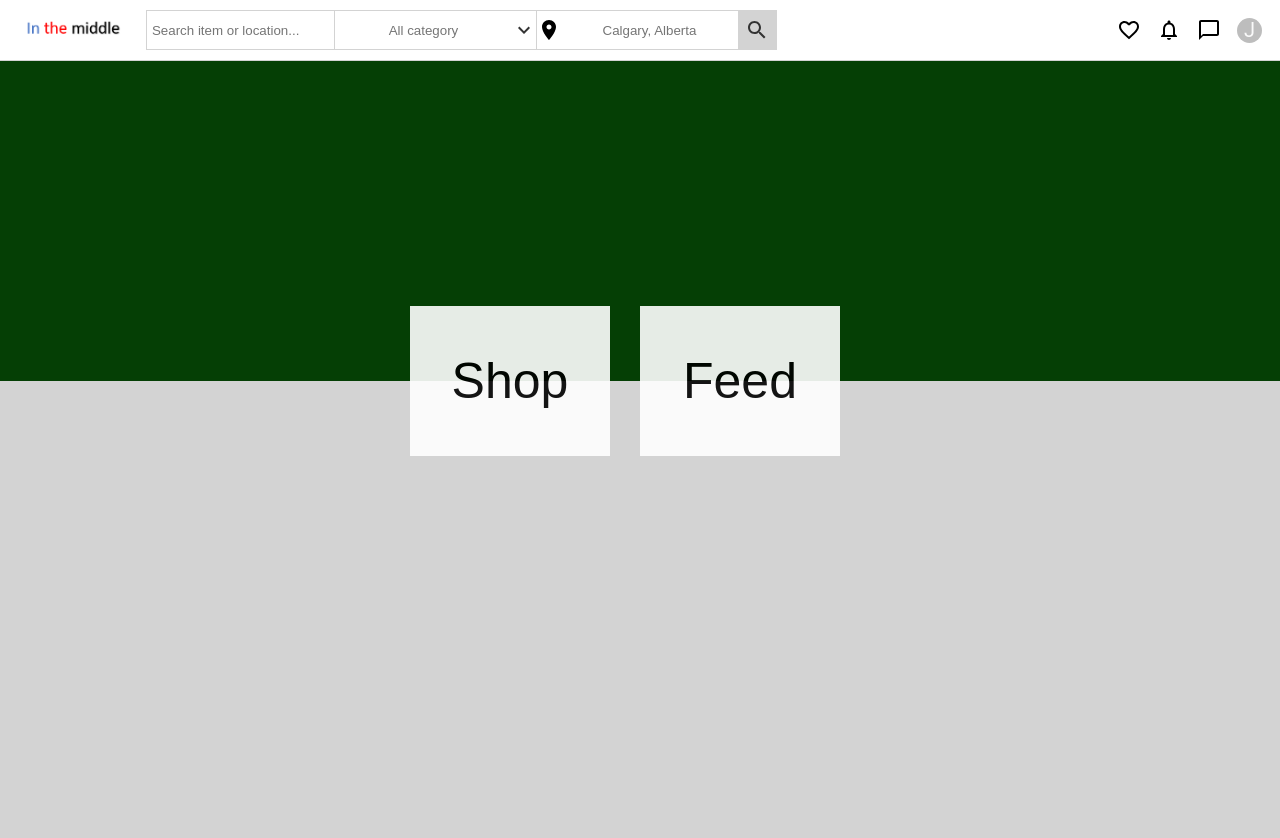
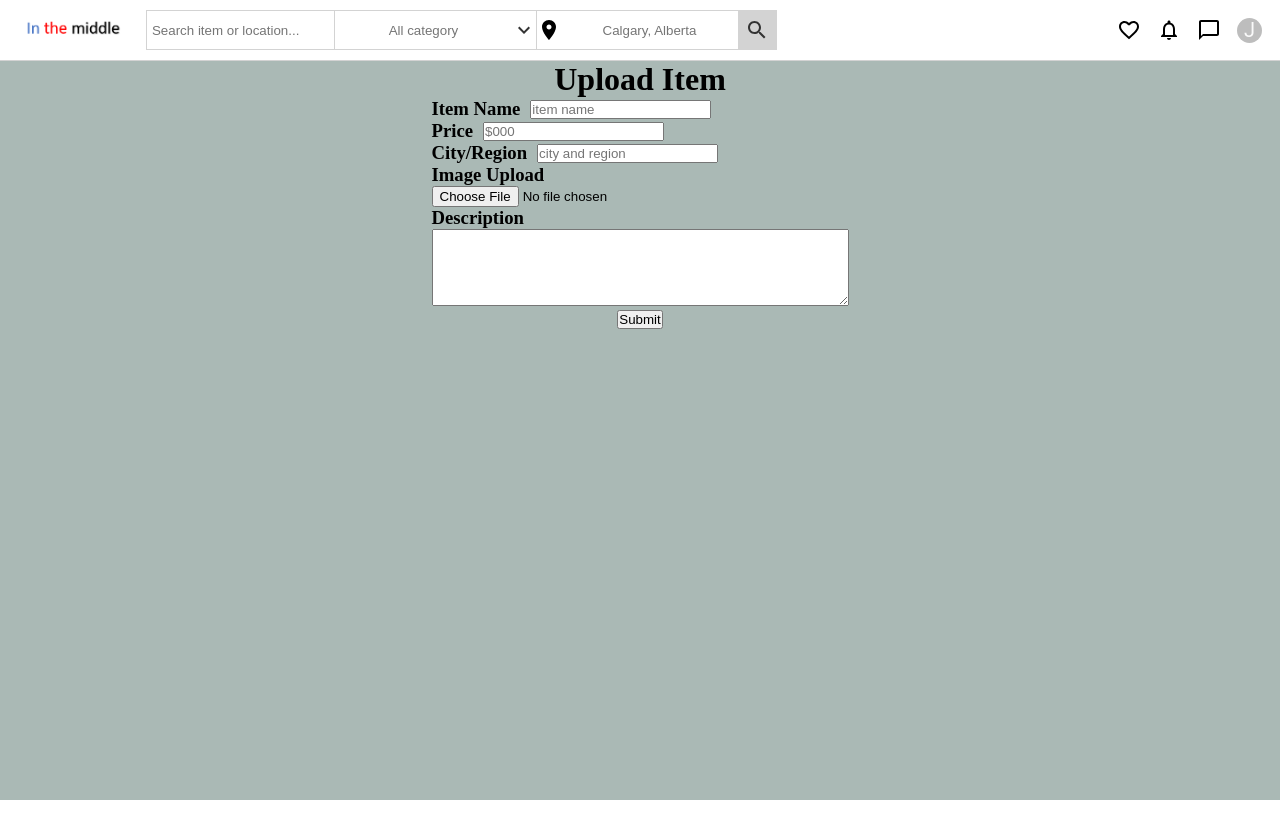
Before and after one commit to Jaehan-Kevin-Kim/InTheMiddle, a React (Create React App) app in the folder in_the_middle/: page /uploadItem in a window 1280 px wide. Shown: the top 838 px of the page. After the commit the page ends 800 px from the top, so only its background shows below. Built offline with nearby package versions, Linux system fonts and the light colour scheme.

Commit message:
Implemented basic functions for item upload and shop item lists

```diff
--- a/in_the_middle/src/App.js
+++ b/in_the_middle/src/App.js
@@ -1,16 +1,33 @@
 import React from "react";
 // import Shop from './components/shop/Shop';
 import Main from "./components/main/Main";
-import { BrowserRouter as Router } from "react-router-dom";
+import { BrowserRouter as Router, Link, Route } from "react-router-dom";
 import Login from "./components/login/Login";
 import Shop from "./components/shop/Shop";
 import ShopDetail from "./components/shopDetail/ShopDetail";
+import UploadItem from "./components/uploadItem/UploadItem";
 
 function App() {
   return (
     <>
       {/* <Shop /> */}
-      <Main />
+
+      <Router>
+        <Route exact path='/' component={Main}>
+          <Main />
+        </Route>
+        {/* <Link to='/shop'>Shop</Link> */}
+        <Route path='/shop' component={Shop}>
+          <Shop />
+        </Route>
+        <Route path='/shopDetail' component={ShopDetail}>
+          <ShopDetail />
+        </Route>
+        <Route path='/uploadItem' component={UploadItem}>
+          <UploadItem />
+        </Route>
+      </Router>
+
       {/* <Router>
         <Route path='/' component={Login} />
         <Route path='/main' component={Main} />
--- a/in_the_middle/src/components/main/Main.css
+++ b/in_the_middle/src/components/main/Main.css
@@ -18,7 +18,7 @@
   align-items: center;
 }
 
-.selectBox > button {
+.selectBox  button {
   border: none;
   background-color: white;
   outline: 0;
--- a/in_the_middle/src/components/main/Main.js
+++ b/in_the_middle/src/components/main/Main.js
@@ -2,27 +2,33 @@ import React from "react";
 import "./Main.css";
 import Header from "../header/Header";
 import Shop from "../shop/Shop";
-import { BrowserRouter, Route } from "react-router-dom";
+import { BrowserRouter, Link, Route } from "react-router-dom";
 
-function Main({ onShopClick }) {
+// function Main({ onShopClick }) {
+function Main() {
   // const onClick = () => {
   //   <Shop />;
+  // };
+  // const toShop = () => {
+  //   <BrowserRouter>
+  //     <Route path='/shop' component={Shop}>
+  //       <Shop />
+  //     </Route>
+  //   </BrowserRouter>;
   // };
   return (
     <>
       <Header />
-      <BrowserRouter>
-        <Route path='/shop' component={Shop}>
-          Home
-        </Route>
-      </BrowserRouter>
       <div className='main__main'>
         <div className='main__bennerImg'>
           <img src='' alt='' />
         </div>
         <div className='main__selectBox'>
           <div className='selectBox'>
-            <button onClick={onShopClick}>Shop</button>
+            {/* <button onClick={onShopClick}>Shop</button> */}
+            <Link to='/shop'>
+              <button>Shop</button>
+            </Link>
 
             {/* </div>
           <div className='selectBox'> */}
--- a/in_the_middle/src/components/shop/Shop.css
+++ b/in_the_middle/src/components/shop/Shop.css
@@ -1,6 +1,19 @@
 .container {
     background: rgb(170, 185, 181);
     margin: 0 auto;
+}
+.shop_button {
+    width: 100%;
+    position: relative;
+
+}
+
+.shop_button .btn_post {
+    cursor: pointer;
+    position: absolute;
+    width: 100px;
+    top: 15px;
+    right: 15px;
 }
 
 .shop__main {
--- a/in_the_middle/src/components/shop/Shop.js
+++ b/in_the_middle/src/components/shop/Shop.js
@@ -1,16 +1,83 @@
-import React from "react";
-
+import React, { useState, useEffect } from "react";
 import "./Shop.css";
-
 import Header from "../header/Header";
+import { Link } from "react-router-dom";
+import ShopItem from "./ShopItem";
 
 function Shop() {
+  const [itemImg, setItemImg] = useState("");
+  const [itemName, setItemName] = useState("");
+  const [itemCost, setItemCost] = useState("");
+  const [itemViews, setItemViews] = useState(0);
+
+  useEffect(() => {
+    setItemImg(
+      "https://specials-images.forbesimg.com/imageserve/5d3703e2f1176b00089761a6/960x0.jpg?cropX1=836&cropX2=5396&cropY1=799&cropY2=3364"
+    );
+    setItemName("Laptop");
+    setItemCost(500);
+    setItemViews(200);
+  }, []);
+
   return (
     <>
       <div className='container'>
         <Header />
+        <div className='shop_button'>
+          <Link to='/uploadItem'>
+            <button className='btn_post'>Post Ad</button>
+          </Link>
+        </div>
         <div className='shop__main'>
+          <Link to='/shopDetail'>
+            <div className='item'>
+              <ShopItem img={itemImg} name={itemName} cost={itemCost} views={itemViews} />
+              {/* <img
+                src='https://specials-images.forbesimg.com/imageserve/5d3703e2f1176b00089761a6/960x0.jpg?cropX1=836&cropX2=5396&cropY1=799&cropY2=3364'
+                alt=''
+              />
+              <p>Laptop</p>
+              <p>$500</p>
+              <p>Views</p> */}
+            </div>
+          </Link>
+          {/* <div className='item'>
+            <img
+              src='https://specials-images.forbesimg.com/imageserve/5d3703e2f1176b00089761a6/960x0.jpg?cropX1=836&cropX2=5396&cropY1=799&cropY2=3364'
+              alt=''
+            />
+            <p>Laptop</p>
+            <p>$500</p>
+            <p>Views</p>
+          </div>
           <div className='item'>
+            <img
+              src='https://specials-images.forbesimg.com/imageserve/5d3703e2f1176b00089761a6/960x0.jpg?cropX1=836&cropX2=5396&cropY1=799&cropY2=3364'
+              alt=''
+            />
+            <p>Laptop</p>
+            <p>$500</p>
+            <p>Views</p>
+          </div>
+          <div className='item' onClick={toShopItem}>
+            <img
+              src='https://specials-images.forbesimg.com/imageserve/5d3703e2f1176b00089761a6/960x0.jpg?cropX1=836&cropX2=5396&cropY1=799&cropY2=3364'
+              alt=''
+            />
+            <p>Laptop</p>
+            <p>$500</p>
+            <p>Views</p>
+          </div>
+          <div className='item' onClick={toShopItem}>
+            <img
+              src='https://specials-images.forbesimg.com/imageserve/5d3703e2f1176b00089761a6/960x0.jpg?cropX1=836&cropX2=5396&cropY1=799&cropY2=3364'
+              alt=''
+            />
+            <p>Laptop</p>
+            <p>$500</p>
+            <p>Views</p>
+          </div>
+          <div className='item' onClick={toShopItem}>
             <img
               src='https://specials-images.forbesimg.com/imageserve/5d3703e2f1176b00089761a6/960x0.jpg?cropX1=836&cropX2=5396&cropY1=799&cropY2=3364'
               alt=''
@@ -45,52 +112,7 @@ function Shop() {
             <p>Laptop</p>
             <p>$500</p>
             <p>Views</p>
-          </div>
-          <div className='item'>
-            <img
-              src='https://specials-images.forbesimg.com/imageserve/5d3703e2f1176b00089761a6/960x0.jpg?cropX1=836&cropX2=5396&cropY1=799&cropY2=3364'
-              alt=''
-            />
-            <p>Laptop</p>
-            <p>$500</p>
-            <p>Views</p>
-          </div>
-          <div className='item'>
-            <img
-              src='https://specials-images.forbesimg.com/imageserve/5d3703e2f1176b00089761a6/960x0.jpg?cropX1=836&cropX2=5396&cropY1=799&cropY2=3364'
-              alt=''
-            />
-            <p>Laptop</p>
-            <p>$500</p>
-            <p>Views</p>
-          </div>
-          <div className='item'>
-            <img
-              src='https://specials-images.forbesimg.com/imageserve/5d3703e2f1176b00089761a6/960x0.jpg?cropX1=836&cropX2=5396&cropY1=799&cropY2=3364'
-              alt=''
-            />
-            <p>Laptop</p>
-            <p>$500</p>
-            <p>Views</p>
-          </div>
-          <div className='item'>
-            <img
-              src='https://specials-images.forbesimg.com/imageserve/5d3703e2f1176b00089761a6/960x0.jpg?cropX1=836&cropX2=5396&cropY1=799&cropY2=3364'
-              alt=''
-            />
-            <p>Laptop</p>
-            <p>$500</p>
-            <p>Views</p>
-          </div>
-          <div className='item'>
-            <img
-              src='https://specials-images.forbesimg.com/imageserve/5d3703e2f1176b00089761a6/960x0.jpg?cropX1=836&cropX2=5396&cropY1=799&cropY2=3364'
-              alt=''
-            />
-            <p>Laptop</p>
-            <p>$500</p>
-            <p>Views</p>
-          </div>
+          </div> */}
         </div>
       </div>
     </>
--- /dev/null
+++ b/in_the_middle/src/components/shop/ShopItem.js
@@ -0,0 +1,15 @@
+import React from "react";
+
+function ShopItem({ img, name, cost, views }) {
+  console.log(img, name, cost, views);
+  return (
+    <div className='item'>
+      <img src={img} alt='car' />
+      <p>{name}</p>
+      <p>${cost}</p>
+      <p>{views}</p>
+    </div>
+  );
+}
+
+export default ShopItem;
--- /dev/null
+++ b/in_the_middle/src/components/uploadItem/UploadItem.css
@@ -0,0 +1,18 @@
+
+
+.upload_form {
+  display: flex;
+  flex-direction: column;
+  /* width: 80%; */
+  /* align-items: center; */
+}
+
+.upload_input {
+  display: flex;
+  width: 100%;
+  align-items: center;
+}
+
+.upload_input > h3 {
+  margin-right: 10px;
+}
--- /dev/null
+++ b/in_the_middle/src/components/uploadItem/UploadItem.js
@@ -0,0 +1,84 @@
+import React, { useState } from "react";
+import "./UploadItem.css";
+import Header from "../header/Header";
+import { Link } from "react-router-dom";
+
+function UploadItem() {
+  const [itemName, setItemName] = useState("");
+  const [itemCost, setItemCost] = useState("");
+  const [itemRegion, setItemRegion] = useState("");
+  const [itemImg, setItemImg] = useState("");
+  const [itemDesc, setItemDesc] = useState("");
+
+  const handleChange = (e) => {
+    if (e.target.files[0]) {
+      setItemImg(e.target.files[0]);
+    }
+  };
+
+  const onSubmit = () => {
+    console.log(itemImg, itemName, itemCost, itemRegion, itemDesc);
+  };
+  return (
+    <>
+      <div className='container'>
+        <Header />
+        <h1>Upload Item</h1>
+        <div className='upload_form'>
+          <div className='upload_input'>
+            <h3>Item Name</h3>
+            <input
+              type='text'
+              placeholder='item name'
+              onChange={(e) => setItemName(e.target.value)}
+              value={itemName}
+            />
+          </div>
+          <div className='upload_input'>
+            <h3>Price</h3>
+            <input
+              type='text'
+              placeholder='$000'
+              onChange={(e) => setItemCost(e.target.value)}
+              value={itemCost}
+            />
+          </div>
+          <div className='upload_input'>
+            <h3>City/Region</h3>
+            <input
+              type='text'
+              placeholder='city and region'
+              onChange={(e) => setItemRegion(e.target.value)}
+              value={itemRegion}
+            />
+          </div>
+
+          <div className='upload_image'>
+            <h3>Image Upload</h3>
+            <input type='file' onChange={handleChange} />
+            {/* <button>Upload</button> */}
+          </div>
+
+          <div className='upload_description'>
+            <h3>Description</h3>
+            <textarea
+              name=''
+              id=''
+              cols='50'
+              rows='5'
+              onChange={(e) => setItemDesc(e.target.value)}
+              value={itemDesc}
+            />
+          </div>
+        </div>
+        <Link to='/shop'>
+          <button className='btn_post' onClick={onSubmit}>
+            Submit
+          </button>
+        </Link>
+      </div>
+    </>
+  );
+}
+
+export default UploadItem;
```
Also changed, not shown: in_the_middle/src/components/shop/ShopItem.css (added).
